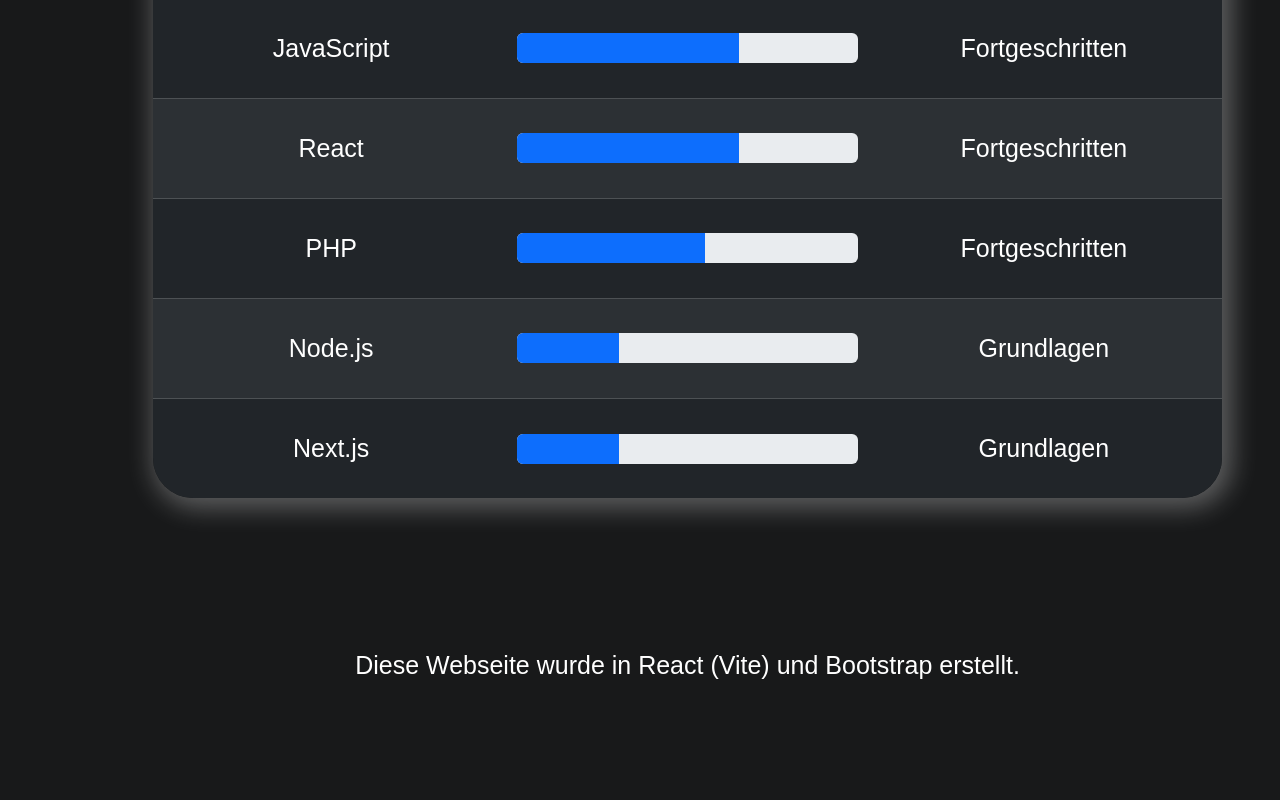
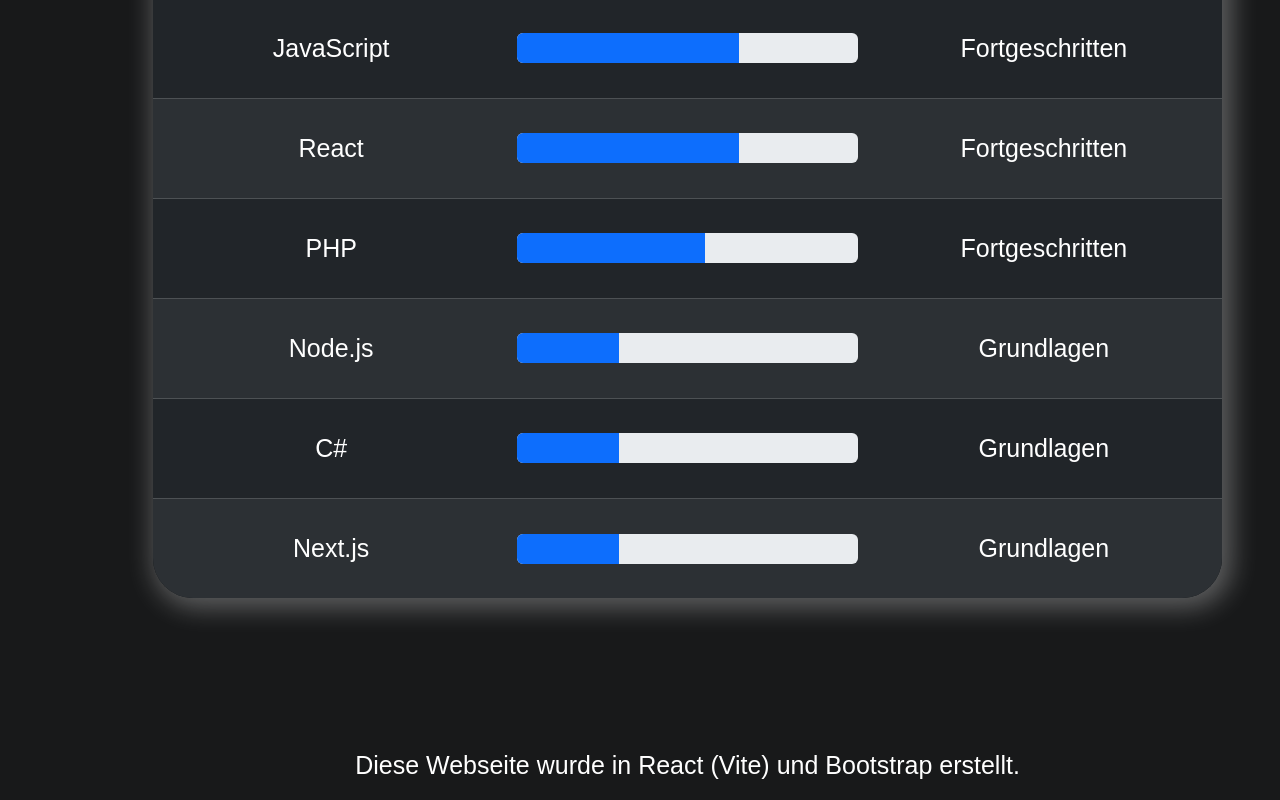
Before and after one commit to PaulKroner/Portfolio, a React (Vite) app: page / in a window 1280 px wide. Shown: the part 7205-8005 px from the top of the page. Before the commit the page ends 7905 px from the top, so only its background shows below. Built offline with nearby package versions, Linux system fonts and the light colour scheme.

Commit message:
add c# as skill

```diff
--- a/src/components/skills/skills.jsx
+++ b/src/components/skills/skills.jsx
@@ -35,6 +35,11 @@
     },
     {
       skill: "Node.js",
+      experience: "Grundlagen",
+      width: "30%",
+    },
+    {
+      skill: "C#",
       experience: "Grundlagen",
       width: "30%",
     },
```
